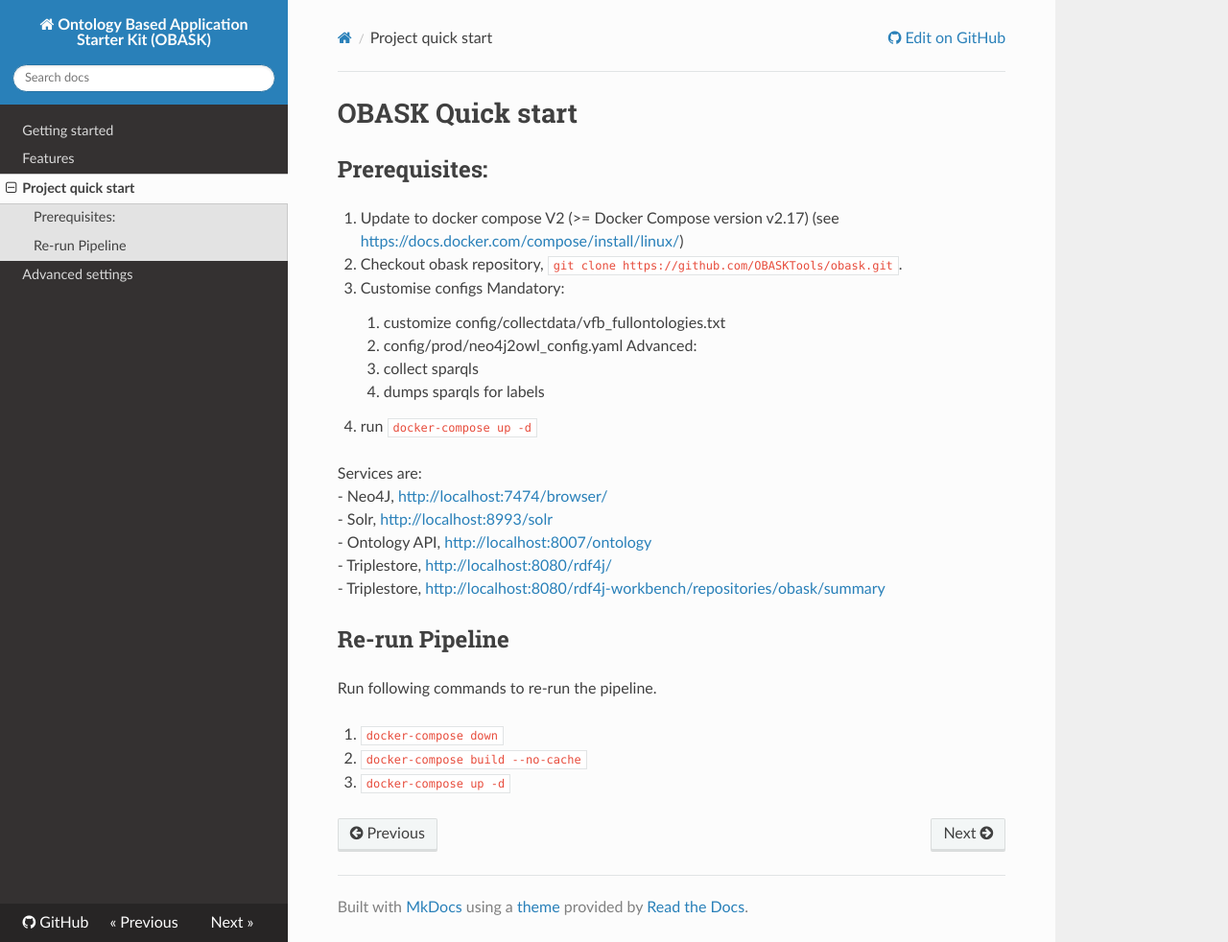
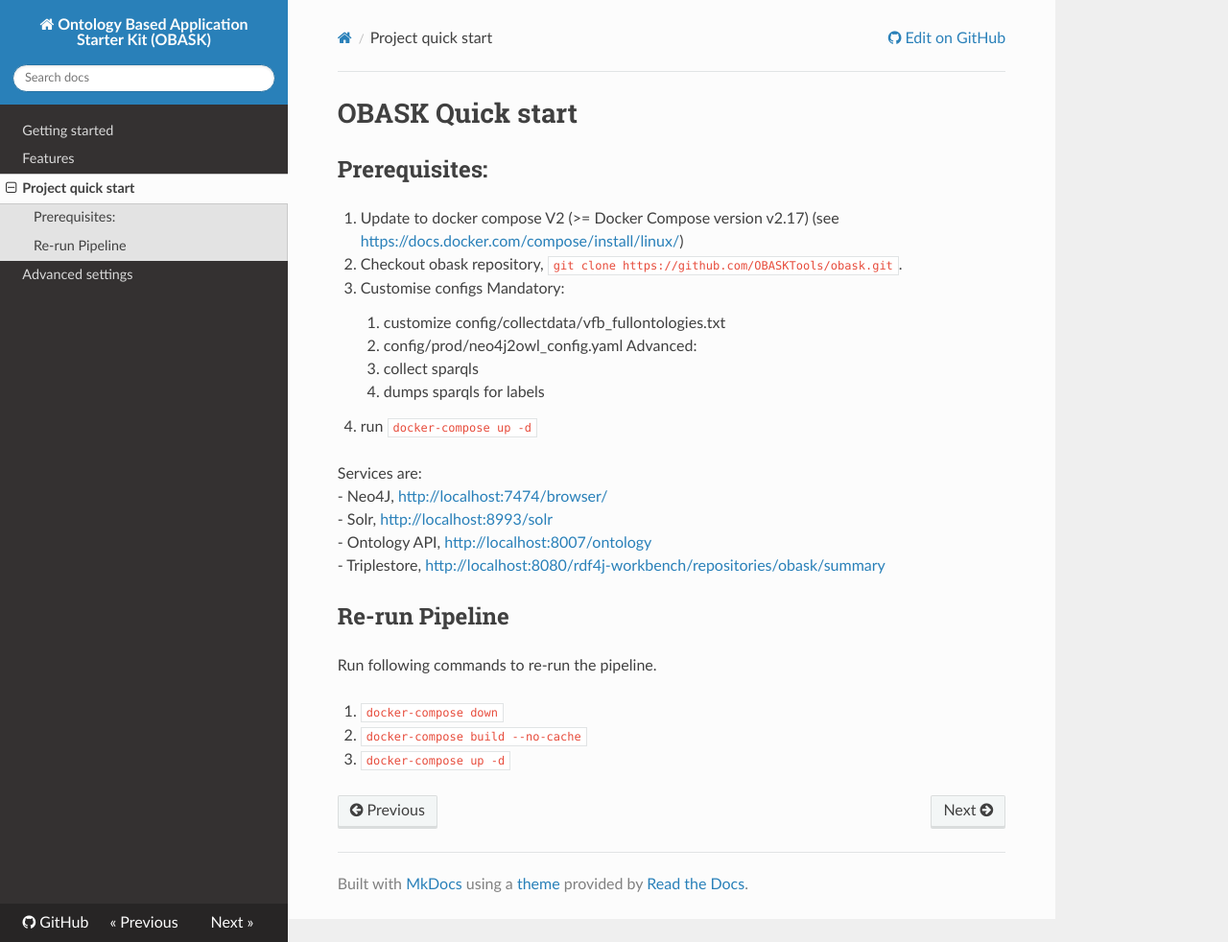
Before and after one commit to OBASKTools/obask, an MkDocs documentation site: the page built from docs/quick_start.md, in a window 1280 px wide and 982 px high. Shown: the whole window at 96% size. Built offline with MkDocs 1.6.1, drawn with Linux system fonts in a browser that asks for light colours; nearby versions of some CDN libraries.

Commit message:
Update quick_start.md

```diff
--- a/docs/quick_start.md
+++ b/docs/quick_start.md
@@ -21,7 +21,6 @@
 - Neo4J, [http://localhost:7474/browser/](http://localhost:7474/browser/)
 - Solr, [http://localhost:8993/solr](http://localhost:8993/solr)
 - Ontology API, [http://localhost:8007/ontology](http://localhost:8007/ontology)
-- Triplestore, [http://localhost:8080/rdf4j/](http://localhost:8080/rdf4j/)
 - Triplestore, [http://localhost:8080/rdf4j-workbench/repositories/obask/summary](http://localhost:8080/rdf4j-workbench/repositories/obask/summary)
 
 
```
